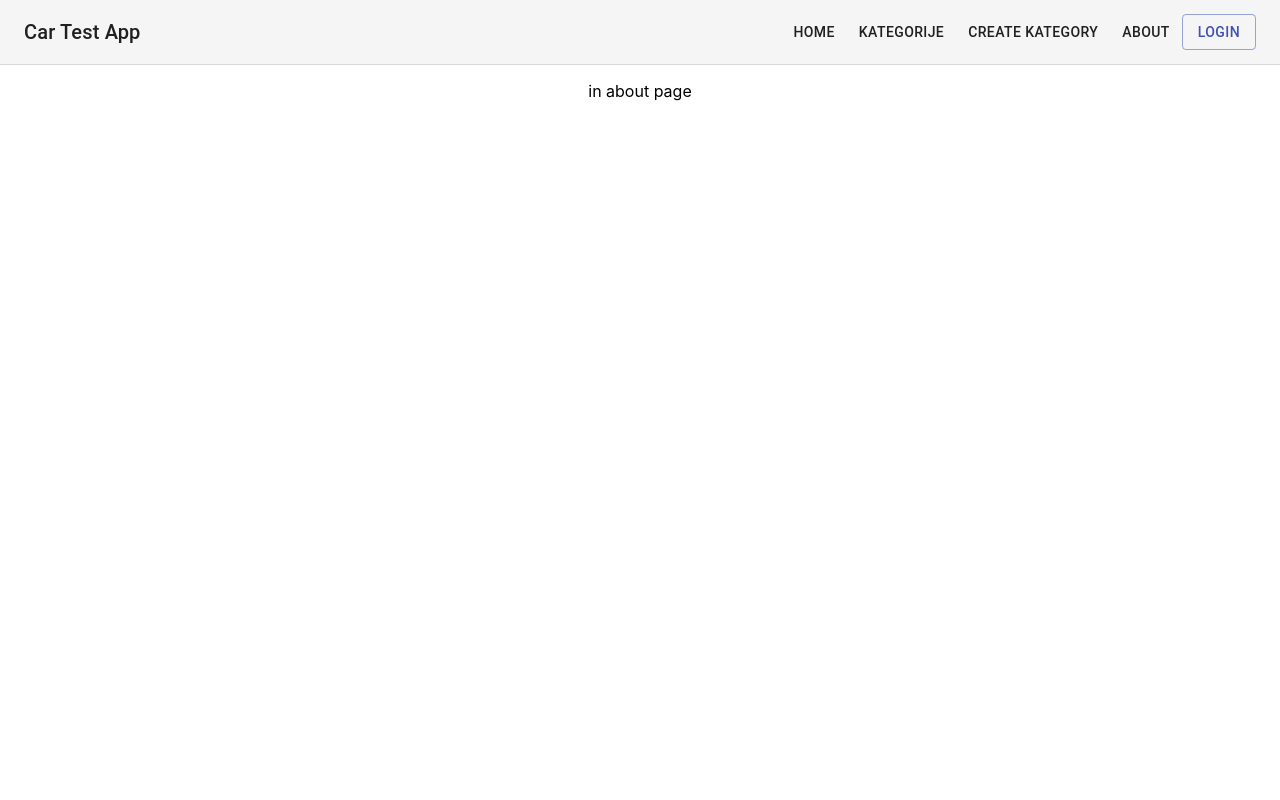
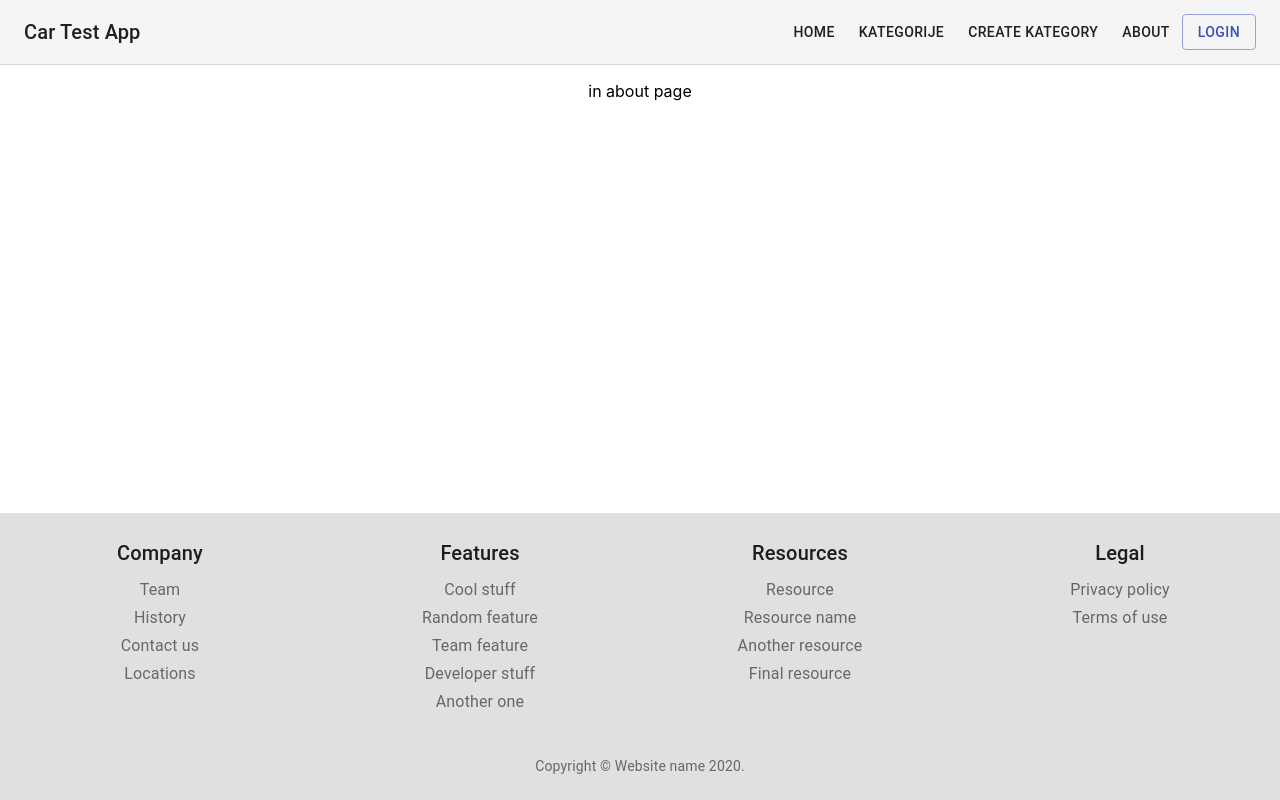
Before and after one commit to HunterJS-bit/react-quiz-app, a React (Create React App) app in the folder client/: page /about in a window 1280 px wide. Built offline with nearby package versions, Linux system fonts and the light colour scheme.

Commit message:
added website footer

```diff
--- a/client/src/App.css
+++ b/client/src/App.css
@@ -1,6 +1,15 @@
 .App {
   text-align: center;
   background-color: #fff;
+  display: flex;
+  flex-direction: column;
+  min-height: 100vh;
+}
+
+ul {
+  margin: 0;
+  padding: 0;
+  list-style: none;
 }
 
 .quiz-wrapper {
--- a/client/src/App.js
+++ b/client/src/App.js
@@ -2,7 +2,11 @@ import React from 'react';
 import './App.css';
 import { BrowserRouter as Router, Switch, Route } from 'react-router-dom';
 import Home from './components/Home';
+/** Common Components */
 import Header from './components/common/Header';
+import Footer from './components/common/Footer';
+
+
 import CategoryList from './components/Category/CategoryList';
 import About from './components/About';
 import CreateQuestion from './components/Questions/CreateQuestion';
@@ -34,6 +38,7 @@ function App() {
 					<Route path='/create' component={CreateQuestion} />
 					<Route path='/about' component={About} />
 				</Switch>
+				<Footer></Footer>
 			</Router>
 		</div>
 	);
--- /dev/null
+++ b/client/src/components/common/Copyright.js
@@ -0,0 +1,18 @@
+import React from 'react';
+import Link from '@material-ui/core/Link';
+import Typography from '@material-ui/core/Typography';
+
+const Copyright = () => {
+    return (
+        <Typography variant="body2" color="textSecondary" align="center">
+        {'Copyright © '}
+        <Link color="inherit" href="#">
+            Website name
+        </Link>{' '}
+        {new Date().getFullYear()}
+        {'.'}
+        </Typography>
+    );
+};
+
+export default Copyright;
--- /dev/null
+++ b/client/src/components/common/Footer.js
@@ -0,0 +1,66 @@
+import React from 'react';
+import styled from 'styled-components';
+import Grid from '@material-ui/core/Grid';
+import Link from '@material-ui/core/Link';
+import Typography from '@material-ui/core/Typography';
+import Box from '@material-ui/core/Box'
+import Copyright from './Copyright';
+
+
+const StyledFooter = styled.footer`
+    padding:  ${props => props.theme.spacing(3, 2)};
+    margin-top: auto;
+    border-top-width: 1px;
+    margin-top: ${props => props.theme.spacing(8)},
+    padding-top: ${props => props.theme.spacing(3)};
+    padding-bottom: ${props => props.theme.spacing(3)};
+    background-color: ${props => props.theme.palette.grey[300]}
+`;
+
+const footers = [
+    {
+      title: 'Company',
+      description: ['Team', 'History', 'Contact us', 'Locations'],
+    },
+    {
+      title: 'Features',
+      description: ['Cool stuff', 'Random feature', 'Team feature', 'Developer stuff', 'Another one'],
+    },
+    {
+      title: 'Resources',
+      description: ['Resource', 'Resource name', 'Another resource', 'Final resource'],
+    },
+    {
+      title: 'Legal',
+      description: ['Privacy policy', 'Terms of use'],
+    },
+  ];
+
+const Footer = () => {
+
+    return (<StyledFooter>
+                <Grid container spacing={4} justify="space-evenly">
+                        {footers.map((footer) => (
+                    <Grid item xs={6} sm={3} key={footer.title}>
+                    <Typography variant="h6" color="textPrimary" gutterBottom>
+                        {footer.title}
+                    </Typography>
+                    <ul>
+                        {footer.description.map((item) => (
+                        <li key={item}>
+                            <Link href="#" variant="subtitle1" color="textSecondary">
+                            {item}
+                            </Link>
+                        </li>
+                        ))}
+                    </ul>
+                    </Grid>
+                ))}
+                </Grid>
+                <Box mt={5}>
+                    <Copyright />
+                </Box>
+        </StyledFooter>)
+};
+
+export default Footer;
--- a/client/src/components/common/Header.js
+++ b/client/src/components/common/Header.js
@@ -5,7 +5,7 @@ import Typography from '@material-ui/core/Typography';
 import Button from '@material-ui/core/Button';
 import AppBar from '@material-ui/core/AppBar';
 import Link from '@material-ui/core/Link';
-import styled, { css } from 'styled-components';
+import styled from 'styled-components';
 
 const StyledTypography = styled(Typography)`
     flex-grow: 1;
--- a/client/src/index.js
+++ b/client/src/index.js
@@ -6,7 +6,7 @@ import { Provider } from 'react-redux';
 import { createStore } from 'redux';
 import rootReducer from './store';
 import { createMuiTheme, StylesProvider, ThemeProvider as MuiThemeProvider } from '@material-ui/core/styles';
-import styled, { ThemeProvider } from 'styled-components';
+import { ThemeProvider } from 'styled-components';
 
 import * as serviceWorker from './serviceWorker';
 
```
